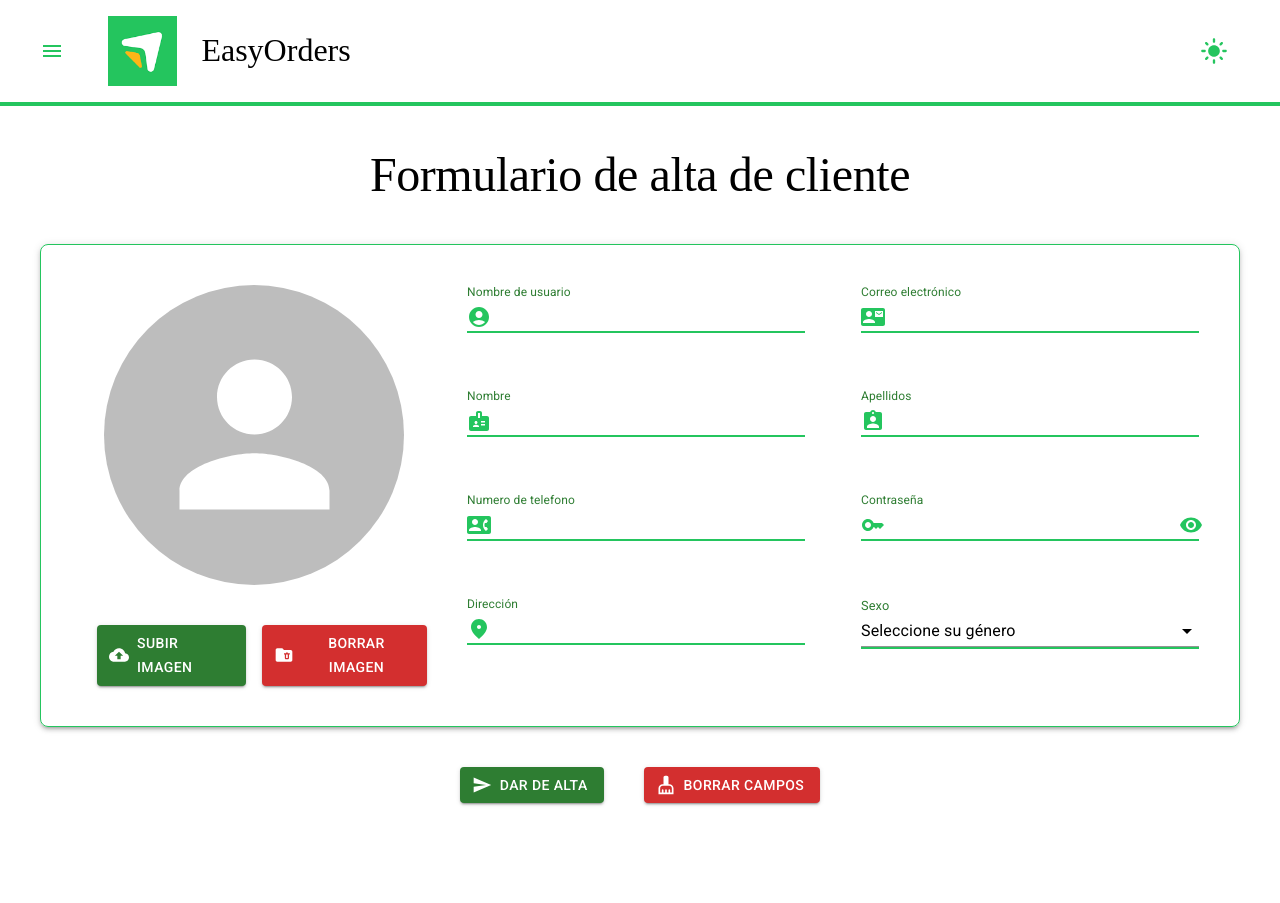
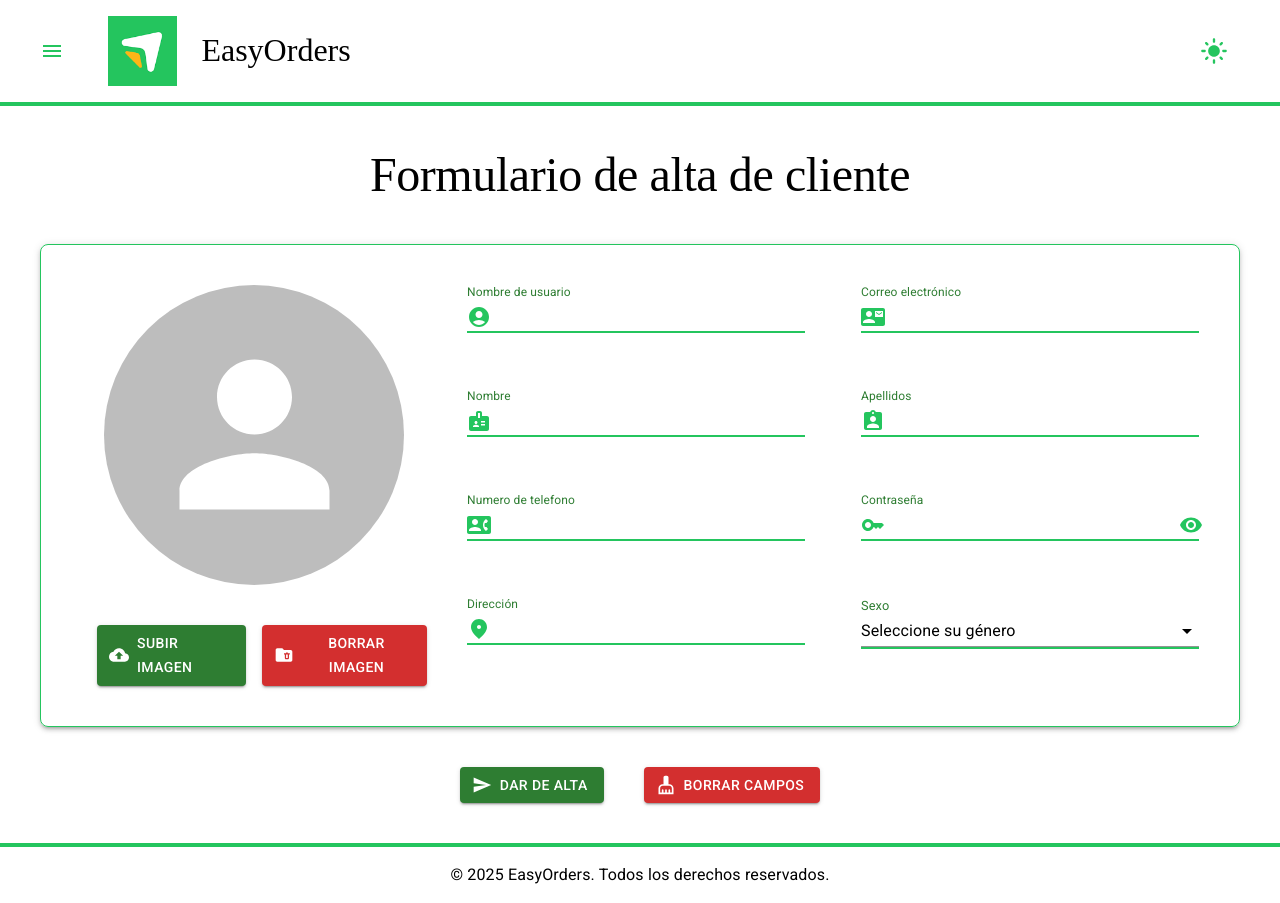
Before and after one commit to ManoloDisaronnor/EasyOrders, a React (Vite) app in the folder frontend_react/: page /altaCliente in a window 1280 px wide. Before the commit the page ends 843 px from the top, so only its background shows below. Built offline with nearby package versions, Linux system fonts and the light colour scheme; a web font is replaced by a local one.

Commit message:
añadido pie de pagina

```diff
--- a/frontend_react/src/Componentes/Menu.jsx
+++ b/frontend_react/src/Componentes/Menu.jsx
@@ -98,6 +98,21 @@ function MenuApp() {
                 }}>
                     <Outlet /> {/* Contenido de la ruta */}
                 </Box>
+                <footer>
+                    <Box sx={{
+                        display: "flex",
+                        justifyContent: "center",
+                        alignItems: "center",
+                        padding: 2,
+                        backgroundColor: colorFondo,
+                        color: colorTexto,
+                        borderTop: '4px solid #24c55e'
+                    }}>
+                        <Typography variant="body1">
+                            &copy; 2025 EasyOrders. Todos los derechos reservados.
+                        </Typography>
+                    </Box>
+                </footer>
             </Box>
         </>
     );
--- a/frontend_react/src/Pages/Home.jsx
+++ b/frontend_react/src/Pages/Home.jsx
@@ -10,6 +10,7 @@ import CardContent from '@mui/material/CardContent';
 import PersonIcon from '@mui/icons-material/Person';
 import LocalShippingIcon from '@mui/icons-material/LocalShipping';
 import { useTema } from '../Componentes/TemaProvider';
+import { Link } from 'react-router';
 
 // import { apiUrl } from '../config';
 
@@ -17,7 +18,7 @@ function Home() {
     const { colorFondo, colorTexto, colorIcono } = useTema();
 
     return (
-        <div style={{ minHeight: "100vh", backgroundColor: colorFondo }}>
+        <Box style={{ backgroundColor: colorFondo }}>
             <MDBCarousel showControls showIndicators className='mb-5'>
                 <MDBCarouselItem itemId={1}>
                     <img src={CarrouselImage} className='d-block w-100' alt='...' style={{ maxHeight: "600px", objectFit: "cover" }} />
@@ -42,19 +43,21 @@ function Home() {
                     </MDBCarouselCaption>
                 </MDBCarouselItem>
             </MDBCarousel>
-            <Typography variant='h3' align='center' sx={ { color: colorTexto } } >
+            <Typography variant='h3' align='center' sx={{ color: colorTexto }} >
                 Bienvenido a EasyOrders
             </Typography>
             <hr className='w-25 mx-auto border-5 rounded-5 mt-4 mb-4' style={{ backgroundColor: "#24c55e", border: "5px solid #24c55e" }} />
-            <Typography variant='h6' align='center' className='mb-4' sx={ { color: colorTexto } } >
+            <Typography variant='h6' align='center' className='mb-4' sx={{ color: colorTexto }} >
                 EasyOrders es una empresa que se dedica a la entrega de pedidos a domicilio
             </Typography>
-            <Typography variant='h4' className="easyOrders" align='center' color='black' sx={ { color: colorTexto } } >
+            <Typography variant='h4' className="easyOrders" align='center' color='black' sx={{ color: colorTexto }} >
                 Revisa nuestros formularios
             </Typography>
-            <Grid2 container spacing={2} direction="row" alignItems="center" justifyContent="center" sx={{ marginTop: 5, backgroundColor: colorFondo }}>
-                <Grid2 item xs={12} md={6} sx={ { marginInline: 10, backgroundColor: colorFondo  } }>
-                    <Card style={ { maxWidth: 400, backgroundColor: colorFondo  } }>
+            <Box sx={{ width: "100%", display: "flex", justifyContent: "center" }}>
+                <Grid2 container spacing={5} direction="row" sx={{ marginTop: 5, backgroundColor: colorFondo, mb: 5, px: 2 }}>
+                    <Grid2 item size={{ xs: 12, md: 6 }} sx={{ backgroundColor: colorFondo, display: 'flex', justifyContent: 'center' }}>
+                        <Link to="/altacliente" style={{ textDecoration: 'none' }}>
+                            <Card style={{ maxWidth: 435, backgroundColor: colorFondo }}>
                                 <CardActionArea
                                     sx={{
                                         '&[data-active]': {
@@ -65,24 +68,26 @@ function Home() {
                                         },
                                     }}
                                 >
-                            <CardContent sx={ { backgroundColor: colorFondo } }>
+                                    <CardContent sx={{ backgroundColor: colorFondo }}>
                                         <Box display="flex" alignItems="center" mb={3}>
                                             <Box mr={2}>
-                                        <Icon as={PersonIcon} sx={ { color: colorIcono } } />
+                                                <Icon as={PersonIcon} sx={{ color: colorIcono }} />
                                             </Box>
-                                    <Typography variant="h5" sx={ { color: colorTexto } }>
+                                            <Typography variant="h5" sx={{ color: colorTexto }}>
                                                 Gestión de Clientes
                                             </Typography>
                                         </Box>
-                                <Typography variant="body2" sx={ { color: colorTexto } }>
+                                        <Typography variant="body2" sx={{ color: colorTexto }}>
                                             En EasyOrders, nos enorgullecemos de ofrecer un servicio de gestión de clientes excepcional. Nuestra plataforma está diseñada para facilitar la administración de tus clientes, permitiéndote mantener un registro detallado de sus pedidos, preferencias y datos de contacto. Con nuestra herramienta de gestión de clientes, puedes crear perfiles personalizados, realizar seguimientos de pedidos y obtener información valiosa para mejorar la experiencia del cliente. Ya sea que estés gestionando un pequeño negocio o una gran empresa, nuestra solución te ayudará a mantenerte organizado y a brindar un servicio de alta calidad a tus clientes.
                                         </Typography>
                                     </CardContent>
                                 </CardActionArea>
                             </Card>
+                        </Link>
                     </Grid2>
-                <Grid2 item xs={12} md={6} sx={ { marginInline: 10 } }>
-                    <Card style={ { maxWidth: 400 } }>
+                    <Grid2 item size={{ xs: 12, md: 6 }} sx={{ backgroundColor: colorFondo, display: 'flex', justifyContent: 'center' }}>
+                        <Link to="/altapedido" style={{ textDecoration: 'none' }}>
+                            <Card style={{ maxWidth: 435 }}>
                                 <CardActionArea
                                     sx={{
                                         '&[data-active]': {
@@ -93,24 +98,26 @@ function Home() {
                                         },
                                     }}
                                 >
-                            <CardContent sx={ { backgroundColor: colorFondo } }>
+                                    <CardContent sx={{ backgroundColor: colorFondo }}>
                                         <Box display="flex" alignItems="center" mb={3}>
                                             <Box mr={2}>
-                                        <Icon as={LocalShippingIcon} sx={ { color: colorIcono } } />
+                                                <Icon as={LocalShippingIcon} sx={{ color: colorIcono }} />
                                             </Box>
-                                    <Typography variant="h5" sx={ { color: colorTexto } } >
+                                            <Typography variant="h5" sx={{ color: colorTexto }} >
                                                 Gestión de pedidos
                                             </Typography>
                                         </Box>
-                                <Typography variant="body2" sx={ { color: colorTexto } } >
+                                        <Typography variant="body2" sx={{ color: colorTexto }} >
                                             En EasyOrders, nos enorgullecemos de ofrecer un servicio de gestión de clientes excepcional. Nuestra plataforma está diseñada para facilitar la administración de tus clientes, permitiéndote mantener un registro detallado de sus pedidos, preferencias y datos de contacto. Con nuestra herramienta de gestión de clientes, puedes crear perfiles personalizados, realizar seguimientos de pedidos y obtener información valiosa para mejorar la experiencia del cliente. Ya sea que estés gestionando un pequeño negocio o una gran empresa, nuestra solución te ayudará a mantenerte organizado y a brindar un servicio de alta calidad a tus clientes.
                                         </Typography>
                                     </CardContent>
                                 </CardActionArea>
                             </Card>
+                        </Link>
                     </Grid2>
                 </Grid2>
-        </div>
+            </Box>
+        </Box>
     );
 }
 
```
Also changed, not shown: 1 other file (tests, documents, lock files or other folders). Lines whose indentation alone changed are shown as unchanged.
